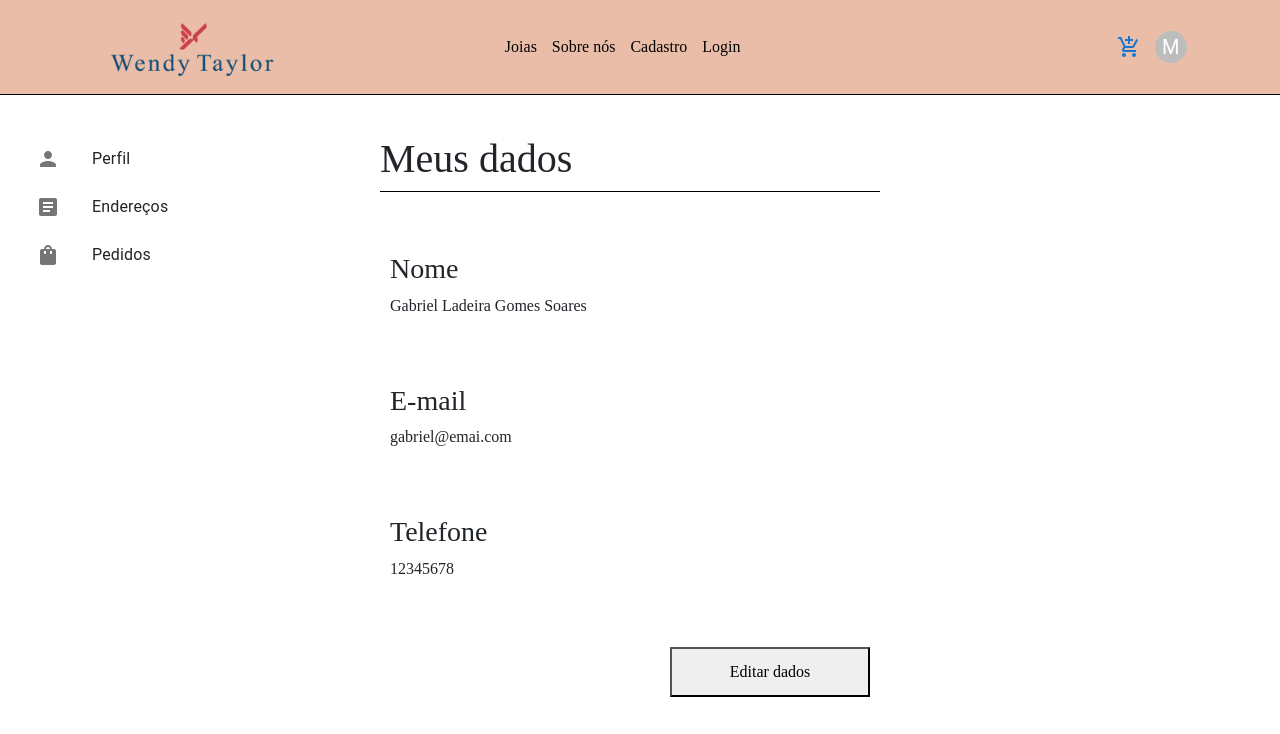
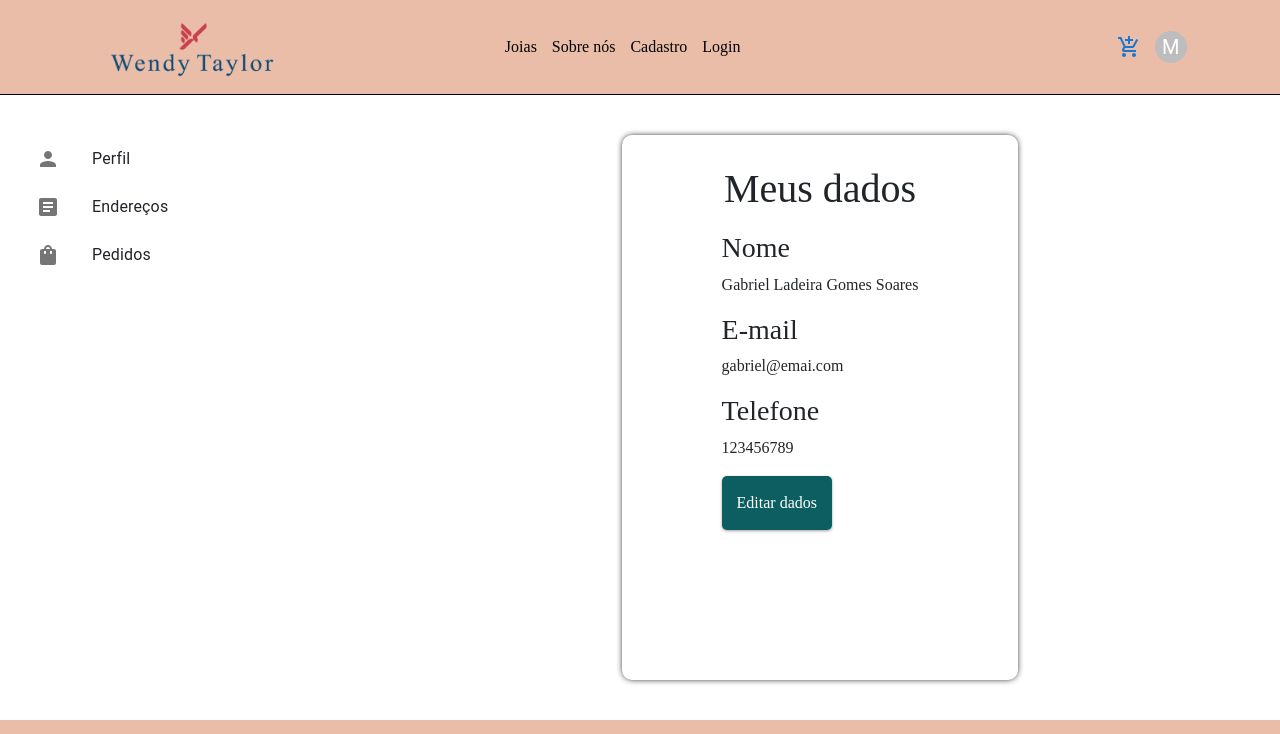
Before and after one commit to G-Ladeira/PI-React, a React (Create React App) app: page /perfil in a window 1280 px wide. Shown: the top 734 px of the page. Built offline with nearby package versions, Linux system fonts and the light colour scheme.

Commit message:
arrumando perfil

```diff
--- a/src/components/cadastroUsuario/index.jsx
+++ b/src/components/cadastroUsuario/index.jsx
@@ -52,6 +52,7 @@ const CadastroUsuario = () => {
 
           <div className="cadastro__container__form__botao">
             <button className='botaoCadastro' onClick={cadastrousuario}>Cadastrar</button>
+
           </div>
         </div>
       </div>
--- a/src/components/perfil/dadosUsuarios/index.jsx
+++ b/src/components/perfil/dadosUsuarios/index.jsx
@@ -1,25 +1,21 @@
-import React from 'react'
+import React, { useState } from 'react'
 import './style.sass'
-import { useState } from 'react';
 
 function Userdata(props) {
 
     return (
-        <div>
+        <div className='data2'>
             <h1 id='myDataTitle'> Meus dados</h1>
             <div className='dataDiv'>
-
                 <h3 className='label'>Nome</h3>
                 <p>Gabriel Ladeira Gomes Soares</p>
                 <h3 className='label'>E-mail</h3>
                 <p>gabriel@emai.com</p>
-
                 <h3 className='label'>Telefone</h3>
-                <p>12345678</p>
+                <p>123456789</p>
                 <div className='divBtn'>
-                    <button onClick={()=> props.setActive('atualizar')} className='editdata'>Editar dados</button>
+                <button onClick={()=> props.setActive('atualizar')} className='editdata'>Editar dados</button>
                 </div>
-
             </div>
         </div>
     )
--- a/src/components/perfil/dadosUsuarios/style.sass
+++ b/src/components/perfil/dadosUsuarios/style.sass
@@ -1,22 +1,27 @@
-.dataDiv
+.data2
     display: flex
     flex-direction: column
-    border-top: 1px black solid
-    width: 500px
-    padding: 10px
-
-    .myDataTitle
-
-
-
-    .label
-        margin-top: 50px
+    position: center
+    top: 50px
+    webkit-box-shadow: 0px 0px 6px -1px #000000
+    box-shadow: 0px 0px 6px -1px #000000
+    border-radius: 10px
+    width: fit-content
+    height: 100%
+    padding: 30px 100px 150px
+    background-color: white
+    margin: 0 auto
+    display: flex
+    flex-direction: column
+    justify-content: center
+    align-items: center
+    gap: 10px
 
 .editdata
-    margin-top: 50px
-    width: 200px
-    height: 50px
-
-.divBtn
-    display: flex
-    justify-content: flex-end
+    padding: 15px
+    border: none
+    border-radius: 5px
+    box-shadow: rgba(60, 64, 67, 0.3) 0px 1px 2px 0px, rgba(60, 64, 67, 0.15) 0px 1px 3px 1px
+    cursor: pointer
+    background: #0d5e61
+    color: white
```
